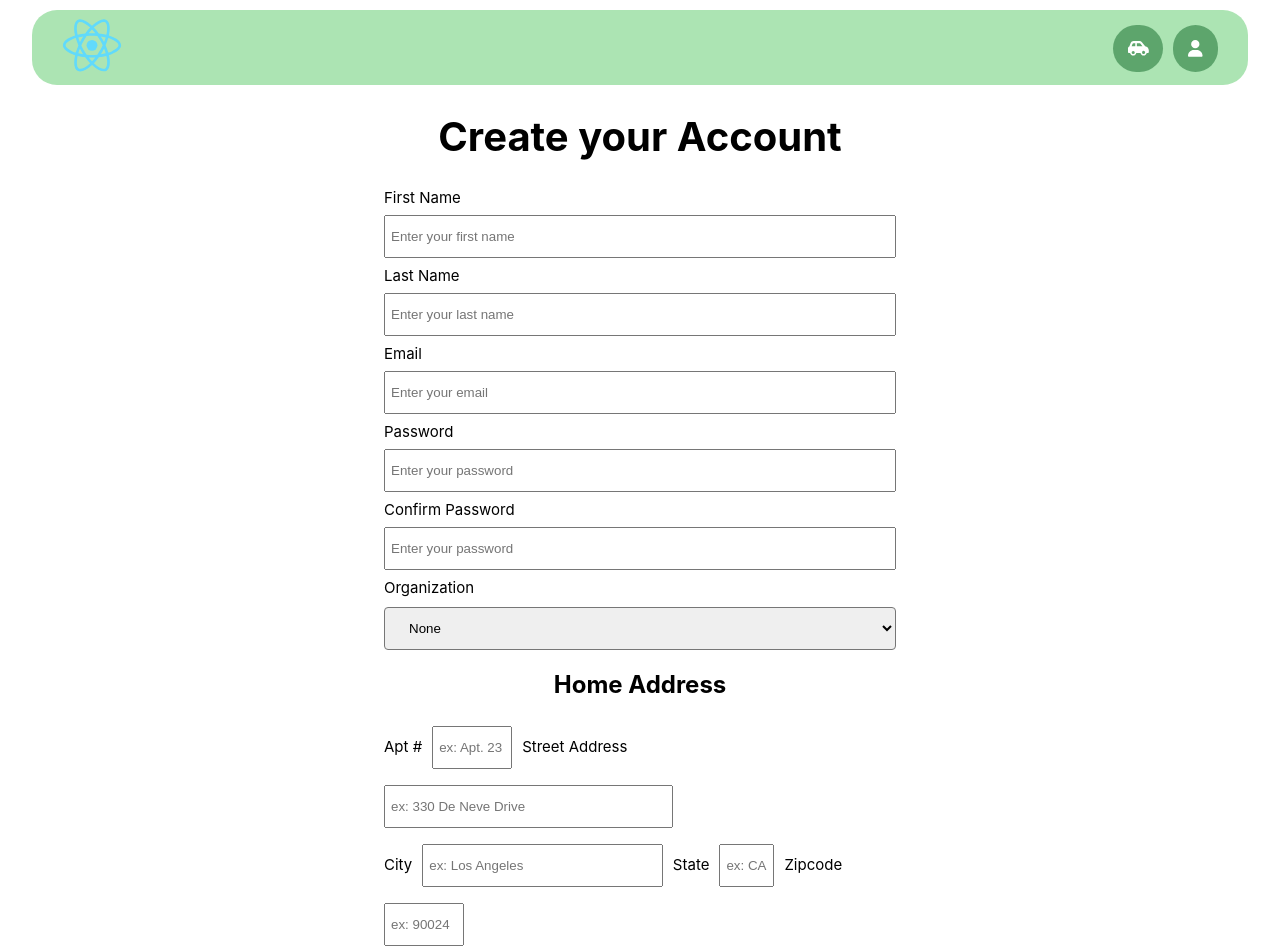
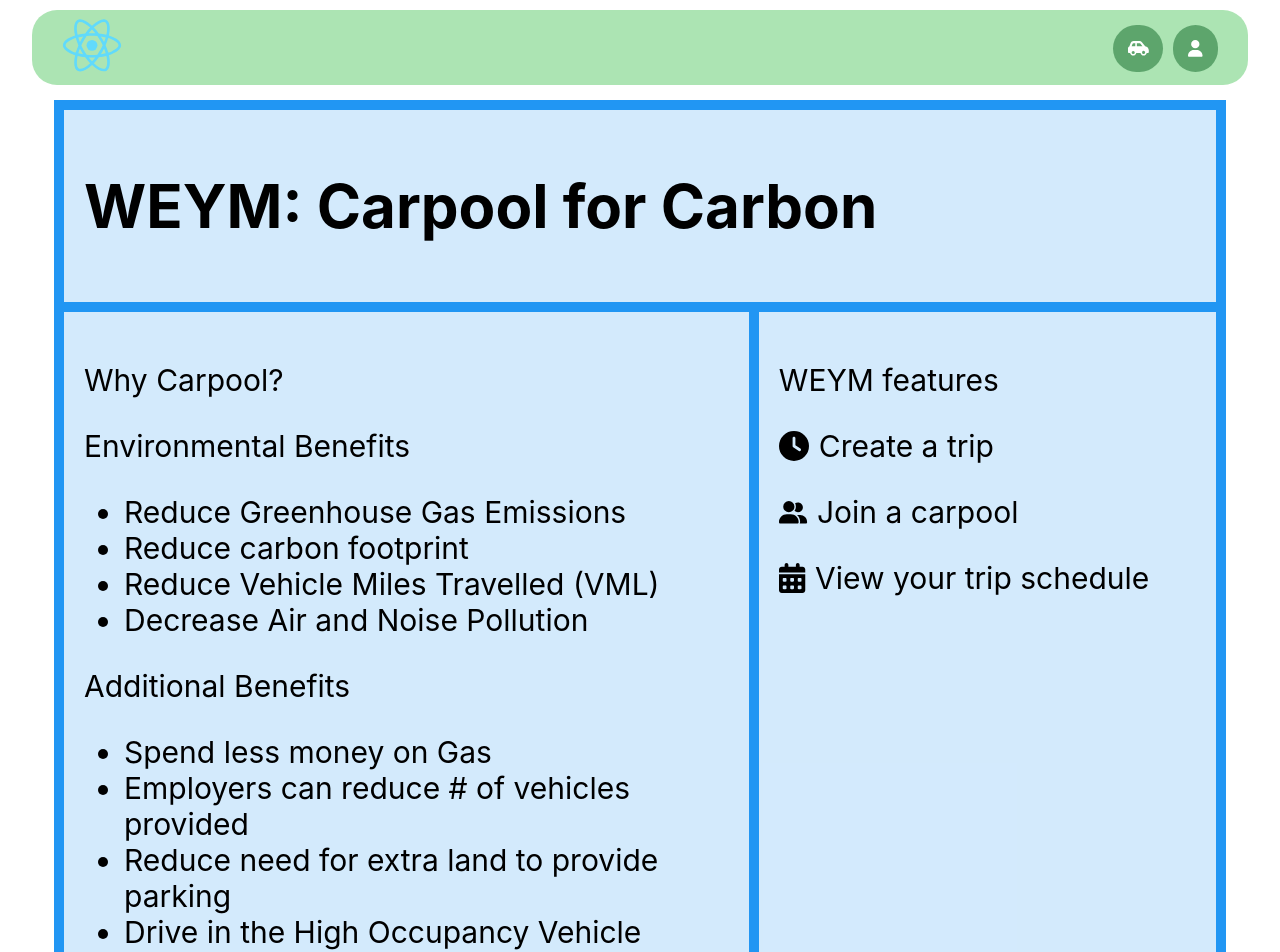
Before and after one commit to yuChenLung/LAHacksWEYM, a React (Create React App) app in the folder weym/: page / in a window 1280 px wide. Shown: the top 952 px of the page. Built offline with nearby package versions, Linux system fonts and the light colour scheme.

Commit message:
landing page draft

```diff
--- a/weym/src/App.js
+++ b/weym/src/App.js
@@ -17,7 +17,7 @@ function App() {
           <NavBar signedIn={true} />
           <SignIn />
           <Routes>
-            <Route path='/' element={<Onboarding />} />
+            <Route path='/' element={<LandingPage />} />
             <Route path='/onboarding' element={<Onboarding />} />
             <Route path="/profile" element={<Profile />} />
             <Route path='/app' element={<AppContainer />} />
--- a/weym/src/components/components.css
+++ b/weym/src/components/components.css
@@ -355,3 +355,35 @@
 .hide {
   display: none;
 }
+
+/* Landing Page */
+.landingHeader {
+  grid-area: header;
+ }
+.landingFooter {
+  grid-area: footer;
+}
+.landingMain { grid-area: main; }
+.landingRight { grid-area: right; }
+
+.grid-container {
+  display: grid;
+  grid-template-areas:
+    'header header header header header'
+    'main main main right right '
+    'main main main right right'
+    'footer footer footer footer footer';
+  gap: 10px;
+  background-color: #2196F3;
+  padding: 10px;
+  width: 90%;
+  margin-top: 15px !important;
+  margin: auto;
+}
+
+.grid-container > div {
+  background-color: rgba(255, 255, 255, 0.8);
+  text-align: left;
+  padding: 20px 20px;
+  font-size: 30px;
+}
--- a/weym/src/pages/landing.js
+++ b/weym/src/pages/landing.js
@@ -1,9 +1,45 @@
 import React from 'react'
-export default function LandingPage () {
+import { FontAwesomeIcon } from '@fortawesome/react-fontawesome';
+import { faCalendarDays, faUserGroup, faClock } from '@fortawesome/free-solid-svg-icons';
 
-    return(
-        <div>
-            Hi testing random landing page rn so I can see reflected changes
+export default function LandingPage() {
+
+    return (
+        <div class="grid-container">
+            <div class="landingHeader">
+                <h1>WEYM: Carpool for Carbon</h1>
+            </div>
+            <div class="landingMain">
+                <p>Why Carpool?</p>
+                <div>
+                    <p>Environmental Benefits</p>
+                    <ul>
+                        <li>Reduce Greenhouse Gas Emissions</li>
+                        <li>Reduce carbon footprint</li>
+                        <li>Reduce Vehicle Miles Travelled (VML)</li>
+                        <li>Decrease Air and Noise Pollution</li>
+                    </ul>
+                </div>
+                <div>
+                    <p>Additional Benefits</p>
+                    <ul>
+                        <li>Spend less money on Gas</li>
+                        <li>Employers can reduce # of vehicles provided</li>
+                        <li>Reduce need for extra land to provide parking</li>
+                        <li>Drive in the High Occupancy Vehicle (HOV) or carpool lane to save time </li>
+                        <li>and more!</li>
+                    </ul>
+                </div>
+            </div>
+            <div class="landingRight">
+                <p>WEYM features</p>
+                <p><FontAwesomeIcon icon={faClock} style={{ marginRight: '10px' }} />Create a trip</p>
+                <p><FontAwesomeIcon icon={faUserGroup} size="xs" style={{ marginRight: '10px' }} />Join a carpool</p>
+                <p><FontAwesomeIcon icon={faCalendarDays} style={{ marginRight: '10px' }} />View your trip schedule</p>
+            </div>
+            <div class="landingFooter">
+                Did you know that driving with just one other person can reduce your annual GHG footprint by 2,000 pounds (1 ton) or more?
+            </div>
         </div>
     )
 }
```
